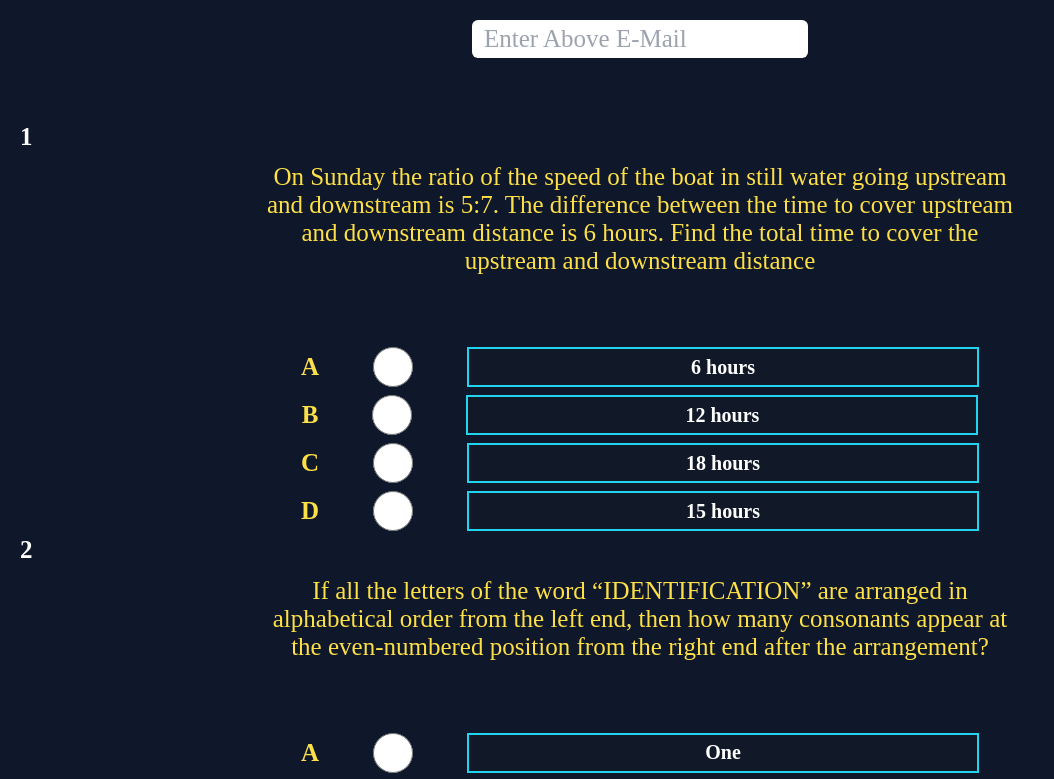
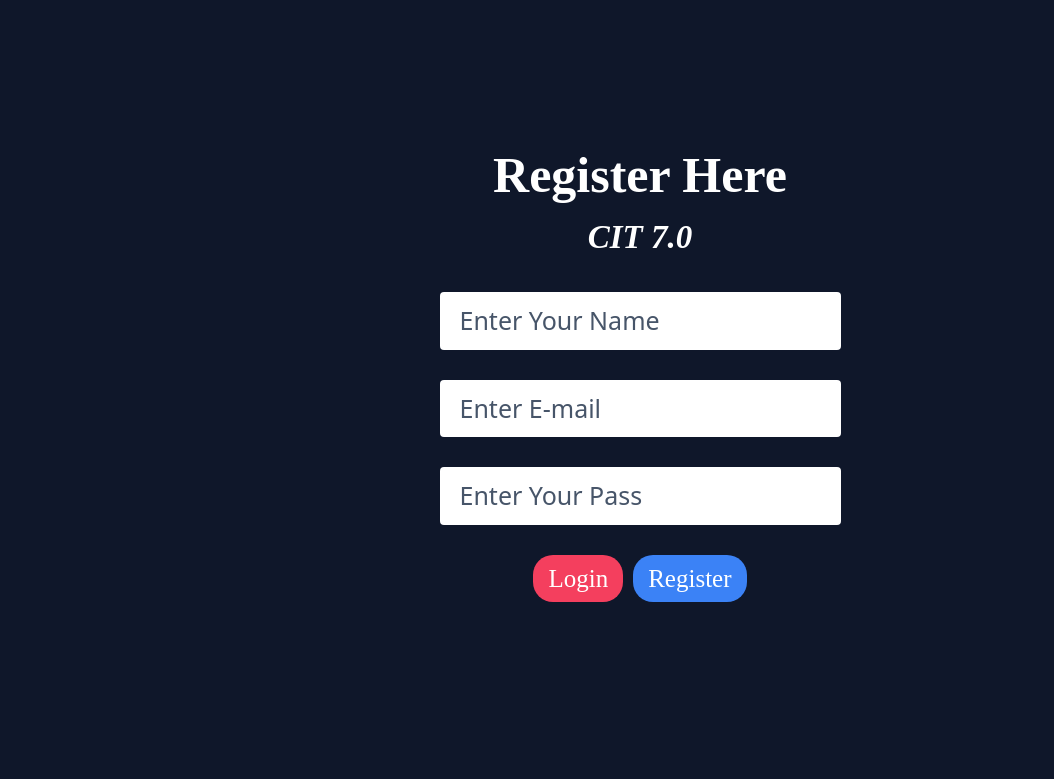
Before and after one commit to GopeshwarKumar/cit_frontend_8.0, a React (Create React App) app: page / in a window 1280 px wide. Shown: the top 779 px of the page, without its empty margins (0-1054 px from the left). Built offline with nearby package versions, Linux system fonts and the light colour scheme; a web font is replaced by a local one.

Commit message:
first comit

```diff
--- a/src/App.js
+++ b/src/App.js
@@ -1,14 +1,11 @@
 import React from 'react'
 import PageRoutes from './AllPageRoutes/PageRoutes'
-import Quest from './Components/Quest'
 
 // pdjx bzqm pdij whae
 function App() {
-  // localStorage.clear()
    return (
     <>
-    {/* <PageRoutes/> */}
-    <Quest/>
+    <PageRoutes/>
     </>
   )
 }
```
